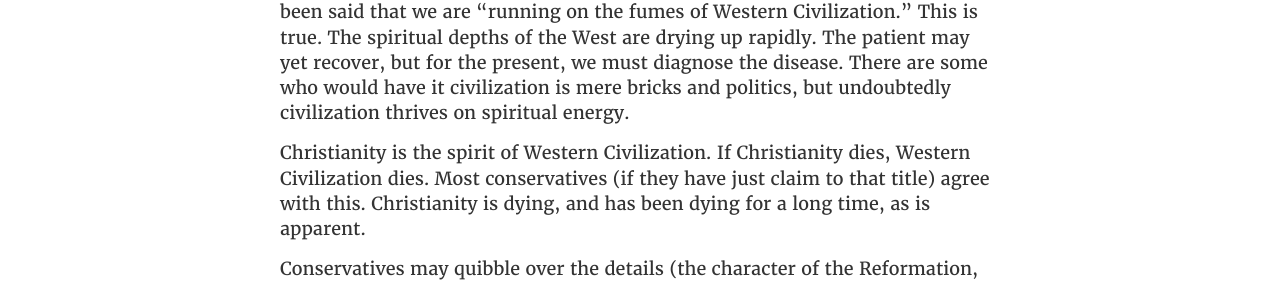
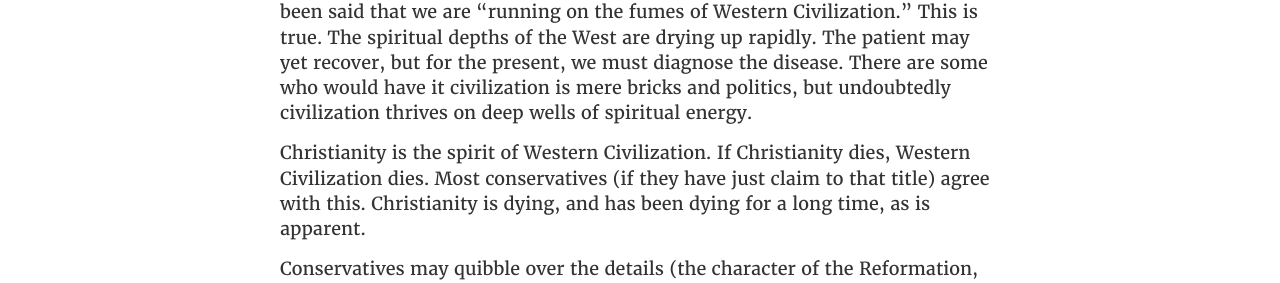
Before and after one commit to GabeHess/GabeHess.github.io, a Jekyll site: the page built from _posts/2021-1-5-what-is-killing-western-civilization.md, in a window 1280 px wide. Shown: the part 612-895 px from the top of the page. Built offline with Jekyll 4.4.1, drawn with Linux system fonts in a browser that asks for light colours; some web fonts are replaced; comment, search, counter and statistics services are not loaded; some of the changed text lies outside the part shown.

Commit message:
Edit post

```diff
--- a/_posts/2021-1-5-what-is-killing-western-civilization.md
+++ b/_posts/2021-1-5-what-is-killing-western-civilization.md
@@ -8,7 +8,7 @@ Conservatives are rather good at shadow-boxing. They pummel enemies, real and pe
 
 The conservative interpretation of the Enlightenment is confused and riddled with pompous quips and muddy thinking. Those who think the Enlightenment represented the height of Western Civilization are pitted against those inclined to think it was the beginning of the end. The tide rages back and forth, and no one seems able to decide anything. This, of course, may be imputed to the intransigence of whoever is wrong.
 
-The question is really less difficult than some people make it out to be. First of all we must establish some basic facts. Western Civilization is dying. The death-blow has been struck. The physical infrastructure remains. It has often been said that we are “running on the fumes of Western Civilization.” This is true. The spiritual depths of the West are drying up rapidly. The patient may yet recover, but for the present, we must diagnose the disease. There are some who would have it civilization is mere bricks and politics, but undoubtedly civilization thrives on spiritual energy.
+The question is really less difficult than some people make it out to be. First of all we must establish some basic facts. Western Civilization is dying. The death-blow has been struck. The physical infrastructure remains. It has often been said that we are “running on the fumes of Western Civilization.” This is true. The spiritual depths of the West are drying up rapidly. The patient may yet recover, but for the present, we must diagnose the disease. There are some who would have it civilization is mere bricks and politics, but undoubtedly civilization thrives on deep wells of spiritual energy.
 
 Christianity is the spirit of Western Civilization. If Christianity dies, Western Civilization dies. Most conservatives (if they have just claim to that title) agree with this. Christianity is dying, and has been dying for a long time, as is apparent.
 
```
